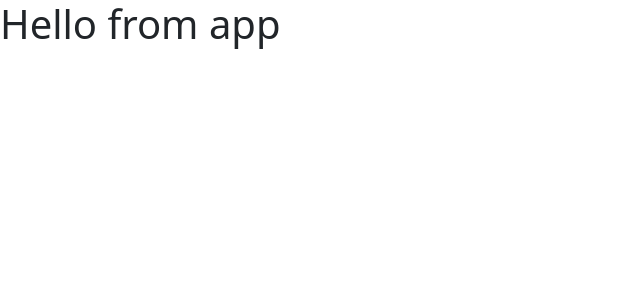
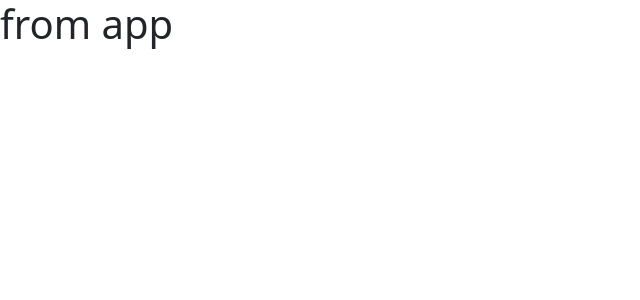
Before and after one commit to pattjoshi/Donation_tracker, a React (Create React App) app: page / in a window 1280 px wide. Shown: the top 300 px of the page, without its empty margins (0-640 px from the left). Built offline with nearby package versions, Linux system fonts and the light colour scheme; the HTML template or start-up script is replaced by a standard one.

Commit message:
Adding icon

```diff
--- a/src/App.js
+++ b/src/App.js
@@ -3,7 +3,7 @@ import "bootstrap/dist/css/bootstrap.min.css";
 const App = () => {
   return (
     <>
-      <h1>Hello from app</h1>
+      <h1> from app</h1>
     </>
   );
 };
```
